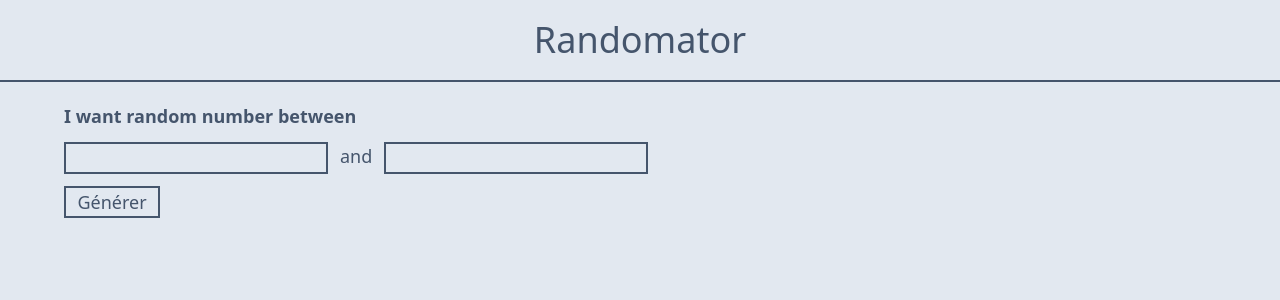
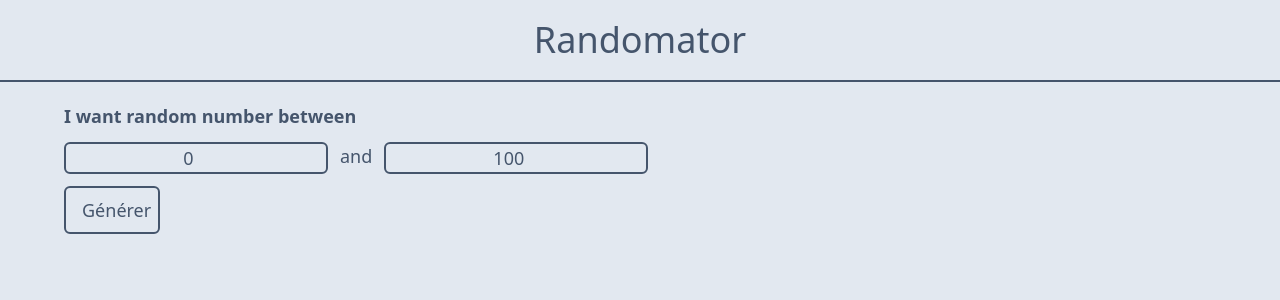
Before and after one commit to BarnabePILLIAUDIN/Randomator, a React (Vite) app in the folder front/: page / in a window 1280 px wide. Shown: the top 300 px of the page. Built offline with nearby package versions, Linux system fonts and the light colour scheme; no server answers.

Commit message:
feat(front): logic for api calls

```diff
--- a/front/package.json
+++ b/front/package.json
@@ -13,6 +13,7 @@
   },
   "dependencies": {
     "@tailwindcss/vite": "^4.1.14",
+    "axios": "^1.12.2",
     "clsx": "^2.1.1",
     "react": "^19.1.1",
     "react-dom": "^19.1.1",
--- /dev/null
+++ b/front/src/apiClient.ts
@@ -0,0 +1,19 @@
+import { MISSING_API_ROUTE_ERROR, RANDOM_API_ROUTE } from "@/constants";
+import axios from "axios";
+
+const createApiClient = () => {
+  const apiUrl = import.meta.env.VITE_API_URL;
+  if (!apiUrl ) {
+    throw new Error(MISSING_API_ROUTE_ERROR)
+  }
+  const httpClient = axios.create({
+    baseURL: apiUrl
+  });
+
+  return {
+    generateNumber: (min?: number, max?: number) => httpClient.get(`${RANDOM_API_ROUTE}?min=${min ?? ""}&max=${max ?? ""}`),
+    generateManyNumbers: (length: number, min?: number, max?: number) => httpClient.get(`${RANDOM_API_ROUTE}/${length}?${min ?? ""}&${max ?? ""}`)
+  }
+}
+
+export default createApiClient()
--- /dev/null
+++ b/front/src/components/DisplayResult.tsx
@@ -0,0 +1,25 @@
+import clsx from "clsx"
+
+type DisplayResultProps = {
+  result: number | number[] | null,
+  className?: string
+}
+
+const DisplayResultNumber = ({ number,className }: { number: number, className?: string }) => (
+  <div className={clsx(className,`text-slate-600 text-xl`)}> Your Number is {number}</div>
+)
+const DisplayResultArray = ({ numbers, className }: { numbers: number[], className?: string }) => (<div className={clsx(className, "")}>Array { numbers}</div>)
+
+const DisplayResult = ({ result, className }: DisplayResultProps) => {
+  if (!result) {
+    return <></>
+  }
+
+  if (Array.isArray(result)) {
+    return <DisplayResultArray className={className} numbers={result}/>
+  }
+
+  return <DisplayResultNumber className={clsx(className,"")} number={ result} />
+}
+
+export default DisplayResult
--- a/front/src/components/NumberSelector.tsx
+++ b/front/src/components/NumberSelector.tsx
@@ -1,17 +1,67 @@
+import apiClient from "@/apiClient"
+import DisplayResult from "@/components/DisplayResult"
 import Button from "@/components/ui/Button"
+import Error from "@/components/ui/Error"
 import NumberInput from "@/components/ui/NumberInput"
+import { API_ERROR_ERROR, DEFAULT_ERROR_MESSAGE, DEFAULT_MAX, DEFAULT_MIN, ERROR_DISPLAY_TIME_SECONDS, MILLISECONDS_IN_SECONDS } from "@/constants"
+import { type ApiResponse } from "@/types/ApiResponse"
+import { useState, type ChangeEvent } from "react"
 
-const NumberSelector = () => (
+const NumberSelector = () => {
+  const [min, setMin] = useState(DEFAULT_MIN)
+  const [max, setMax] = useState(DEFAULT_MAX)
+  const [result, setResult] = useState<number | number []| null>(null)
+  const [error, setError] = useState(DEFAULT_ERROR_MESSAGE)
+
+  const handleChangeMin = ({target: { value: newMin } }: ChangeEvent<HTMLInputElement>) => {
+    setMin(Number.parseFloat(newMin))
+  }
+
+  const handleChangeMax = ({target:{value:newMax}}:ChangeEvent<HTMLInputElement>) => {
+    setMax(Number.parseInt(newMax))
+  }
+
+  const onClick = () => (async () => {
+    try {
+      if (min > max) {
+        const oldMin = min
+        const oldMax = max
+        setMax(oldMin)
+        setMin(oldMax)
+      }
+      const response:ApiResponse = await apiClient.generateNumber(min, max)
+      const {success, result} = response.data
+      if (!success) {
+        setError(API_ERROR_ERROR)
+        setTimeout(()=>{setError(DEFAULT_ERROR_MESSAGE)},ERROR_DISPLAY_TIME_SECONDS*MILLISECONDS_IN_SECONDS)
+      }
+      setResult(result)
+    } catch (e) {
+      console.error(e)
+      setError(API_ERROR_ERROR)
+      setTimeout(()=>{setError(DEFAULT_ERROR_MESSAGE)},ERROR_DISPLAY_TIME_SECONDS*MILLISECONDS_IN_SECONDS)
+    }
+  })()
+
+  return (
+    <>
     <div className="py-5 mx-16 text-slate-600 text-lg">
       <h2 className="font-semibold">I want random number between</h2>
       <div className="flex gap-3 my-3 text-center">
-      <NumberInput />
+          <NumberInput onChange={handleChangeMin} value={ min} />
         <p>and</p>
-      <NumberInput/>
+          <NumberInput onChange={handleChangeMax} value={ max} />
       </div>
-    <Button text="Générer" className="max-w-24 text-center "/>
-
+      <Button text="Générer" className="max-w-24 text-center" onClick={onClick} />
+      {
+        result && <DisplayResult className="mt-6" result={result}/>
+      }
+      {
+        error && <Error error={error}/>
+      }
       </div>
+    </>
   )
+}
 
 export default NumberSelector
--- a/front/src/components/ui/Button.tsx
+++ b/front/src/components/ui/Button.tsx
@@ -2,9 +2,14 @@ import clsx from "clsx"
 
 type ButtonProps  = {
   text: string
+  onClick?: ()=>void
   className?: string
 }
 
-const Button = ({ text, className }: ButtonProps) => <p className={clsx("border-2 border-slate-600 hover:bg-slate-300", className)}>{text }</p>
+const Button = ({ text, onClick, className }: ButtonProps) => (
+  <button className={clsx("border-2 py-2 px-4 border-slate-600 rounded-md hover:bg-slate-300", className)} onClick={onClick}>
+    {text}
+  </button>
+)
 
 export default Button
--- /dev/null
+++ b/front/src/components/ui/Error.tsx
@@ -0,0 +1,10 @@
+import clsx from "clsx"
+
+type ErrorProps = {
+  error: string,
+  className?: string
+}
+
+const Error = ({ error, className }: ErrorProps) => <p className={clsx("font-bold text-xl text-red-500",className)}>{error}</p>
+
+export default Error
--- a/front/src/components/ui/NumberInput.tsx
+++ b/front/src/components/ui/NumberInput.tsx
@@ -1,9 +1,12 @@
 import clsx from "clsx"
+import type { ChangeEvent } from "react"
 
 type InputProps = {
   className?: string
+  value: number
+  onChange?: (e:ChangeEvent<HTMLInputElement>)=> void
 }
 
-const NumberInput = ({ className }: InputProps) => <input type="number" className={clsx("border-2 border-slate-600 text-center", className) } />
+const NumberInput = ({ className, value, onChange }: InputProps) => <input type="number" className={clsx("border-2 border-slate-600 rounded-md text-center", className) } onChange={onChange} value={value}/>
 
 export default NumberInput
--- /dev/null
+++ b/front/src/constants.ts
@@ -0,0 +1,10 @@
+export const DEFAULT_MIN = 0
+export const DEFAULT_MAX = 100
+export const ERROR_DISPLAY_TIME_SECONDS = 5
+export const MILLISECONDS_IN_SECONDS = 1000
+
+export const RANDOM_API_ROUTE = "/random"
+export const DEFAULT_ERROR_MESSAGE = ""
+
+export const MISSING_API_ROUTE_ERROR = "Missing env var for API"
+export const API_ERROR_ERROR = "An error occurred on our servers"
--- /dev/null
+++ b/front/src/types/ApiResponse.ts
@@ -0,0 +1,8 @@
+import type { AxiosResponse } from "axios";
+
+export interface ApiResponse extends AxiosResponse {
+  data: {
+    success: boolean,
+    result: number|number[]
+  }
+}
```
Also changed, not shown: 2 other files (tests, documents, lock files or other folders). Lines whose indentation alone changed are shown as unchanged.
